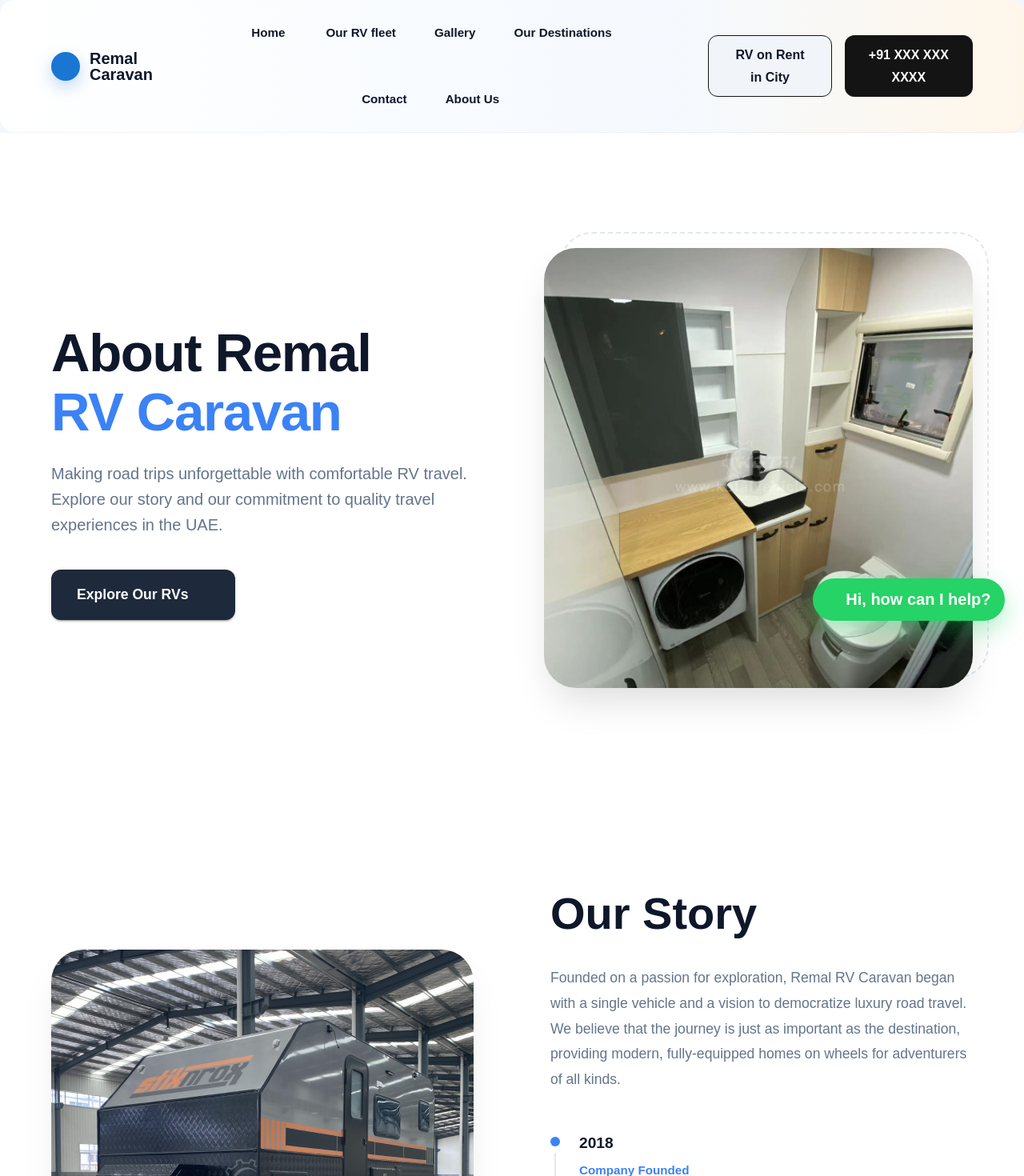
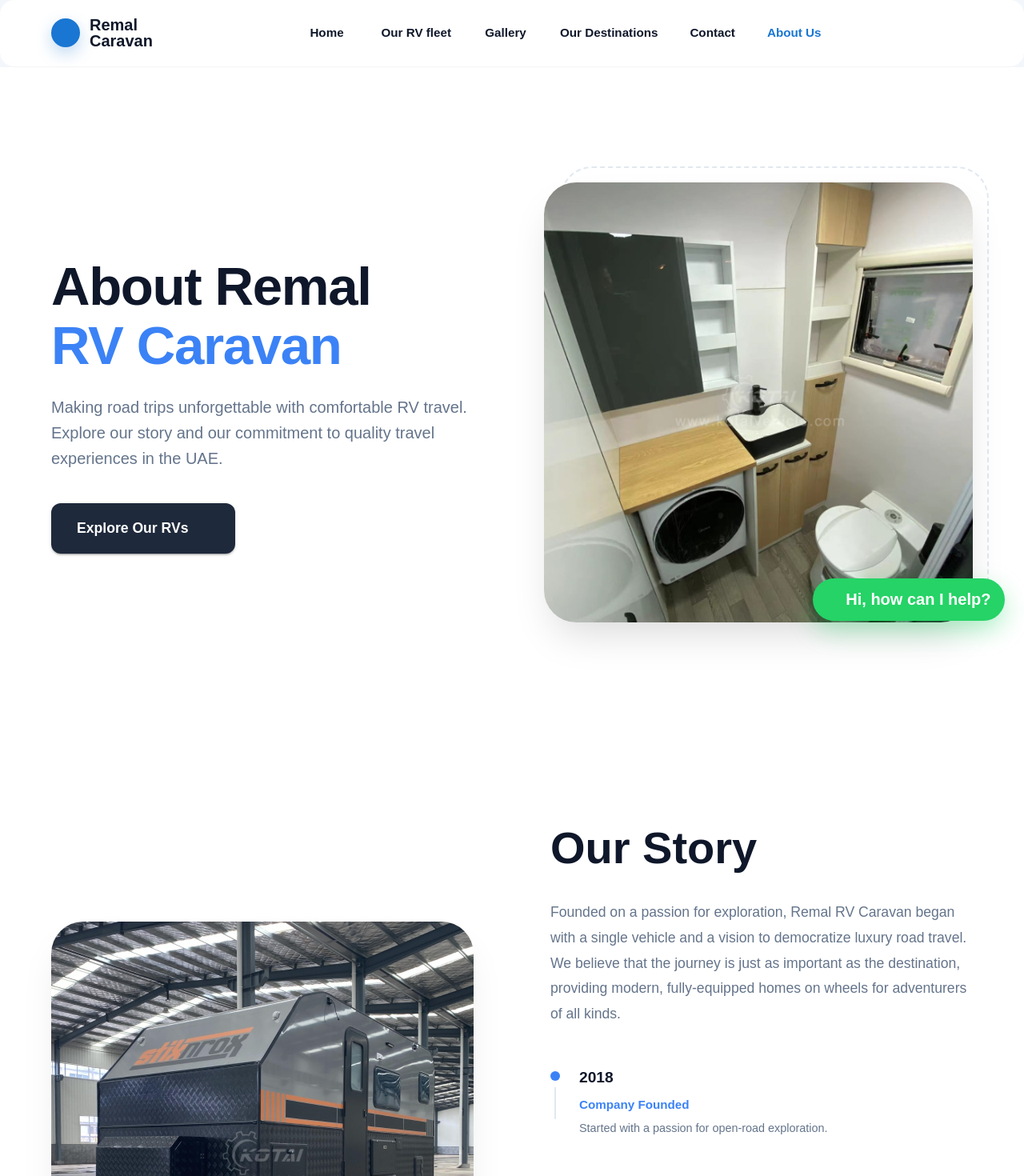
Before and after one commit to syedfaiqali/RemalCaravan, a React (Vite) app: page /about in a window 1280 px wide. Shown: the top 1470 px of the page at 80% size. Built offline with nearby package versions, Linux system fonts and the light colour scheme; some icons are missing.

Commit message:
main: responsive work

```diff
--- a/src/components/layout/Footer.tsx
+++ b/src/components/layout/Footer.tsx
@@ -92,13 +92,13 @@ function Footer() {
                     boxShadow: '0 10px 15px -3px rgba(59, 130, 246, 0.2)'
                   }}
                 >
-                  <RvHookupIcon sx={{ color: '#fff', fontSize: '2.5rem' }} />
+                  <RvHookupIcon sx={{ color: '#fff', fontSize: { xs: '2rem', md: '2.5rem' } }} />
                 </Box>
                 <Typography
                   sx={{
                     fontFamily: '"Poppins", sans-serif',
                     fontWeight: 800,
-                    fontSize: { xs: '1.8rem', md: '2.4rem' },
+                    fontSize: { xs: '1.6rem', md: '2.4rem' },
                     lineHeight: 1,
                     color: '#0F172A',
                     letterSpacing: '-0.02em'
--- a/src/components/layout/Navbar.tsx
+++ b/src/components/layout/Navbar.tsx
@@ -1,6 +1,9 @@
-import { AppBar, Toolbar, Typography, Button, Box, Container } from '@mui/material'
+import { AppBar, Toolbar, Typography, Button, Box, Container, IconButton, Drawer, List, ListItem, ListItemText, Stack } from '@mui/material'
 import DirectionsCarFilledIcon from '@mui/icons-material/DirectionsCarFilled'
-import { Link as RouterLink } from 'react-router-dom'
+import MenuIcon from '@mui/icons-material/Menu'
+import CloseIcon from '@mui/icons-material/Close'
+import { Link as RouterLink, useLocation } from 'react-router-dom'
+import { useState } from 'react'
 import CustomButton from '../common/CustomButton'
 
 const navItems = [
@@ -13,6 +16,64 @@ const navItems = [
 ]
 
 function Navbar() {
+  const [mobileOpen, setMobileOpen] = useState(false)
+  const location = useLocation()
+
+  const handleDrawerToggle = () => {
+    setMobileOpen(!mobileOpen)
+  }
+
+  const drawer = (
+    <Box sx={{ p: 3, height: '100%', bgcolor: '#fff' }}>
+      <Stack direction="row" justifyContent="space-between" alignItems="center" sx={{ mb: 4 }}>
+        <Box sx={{ display: 'flex', alignItems: 'center', gap: 1.5 }}>
+          <Box sx={{ width: 32, height: 32, borderRadius: '50%', bgcolor: 'primary.main', display: 'grid', placeItems: 'center', color: '#fff' }}>
+            <DirectionsCarFilledIcon fontSize="small" />
+          </Box>
+          <Typography sx={{ color: '#0F172A', fontWeight: 800, fontSize: '1.1rem', fontFamily: '"Plus Jakarta Sans", sans-serif' }}>
+            Remal Caravan
+          </Typography>
+        </Box>
+        <IconButton onClick={handleDrawerToggle}>
+          <CloseIcon />
+        </IconButton>
+      </Stack>
+      <List sx={{ pt: 0 }}>
+        {navItems.map((item) => (
+          <ListItem
+            key={item.path}
+            component={RouterLink}
+            to={item.path}
+            onClick={handleDrawerToggle}
+            sx={{
+              px: 0,
+              py: 2,
+              color: location.pathname === item.path ? 'primary.main' : '#0F172A',
+              borderBottom: '1px solid #f1f5f9'
+            }}
+          >
+            <ListItemText
+              primary={item.label}
+              primaryTypographyProps={{
+                fontFamily: '"Plus Jakarta Sans", sans-serif',
+                fontWeight: 700,
+                fontSize: '1.2rem'
+              }}
+            />
+          </ListItem>
+        ))}
+      </List>
+      <Stack spacing={2} sx={{ mt: 4 }}>
+        <CustomButton fullWidth bgColor="#f1f5f9" textColor="#0F172A">
+          RV on Rent in City
+        </CustomButton>
+        <CustomButton fullWidth>
+          +91 XXX XXX XXXX
+        </CustomButton>
+      </Stack>
+    </Box>
+  )
+
   return (
     <AppBar
       position="sticky"
@@ -21,17 +82,18 @@ function Navbar() {
       sx={{
         borderBottom: '1px solid rgba(0,0,0,0.04)',
         backdropFilter: 'blur(14px)',
-        background:
-          'linear-gradient(90deg, rgba(255,255,255,0.93) 0%, rgba(244,249,255,0.93) 65%, rgba(255,246,232,0.93) 100%)',
+        background: 'rgba(255, 255, 255, 0.95)',
+        zIndex: (theme) => theme.zIndex.drawer + 1
       }}
     >
-      <Container maxWidth="xl" sx={{ px: { xs: 3, md: 8 } }}>
-        <Toolbar disableGutters sx={{ py: 2, gap: 4, justifyContent: 'space-between' }}>
+      <Container maxWidth="xl" sx={{ px: { xs: 2.5, md: 8 } }}>
+        <Toolbar disableGutters sx={{ py: { xs: 1.5, md: 2 }, justifyContent: 'space-between' }}>
+          {/* Logo */}
           <Box component={RouterLink} to="/" sx={{ display: 'flex', alignItems: 'center', gap: 1.5, textDecoration: 'none' }}>
             <Box
               sx={{
-                width: 36,
-                height: 36,
+                width: { xs: 32, md: 36 },
+                height: { xs: 32, md: 36 },
                 borderRadius: '50%',
                 bgcolor: 'primary.main',
                 display: 'grid',
@@ -47,7 +109,7 @@ function Navbar() {
                 sx={{
                   color: '#0F172A',
                   fontWeight: 800,
-                  fontSize: '1.25rem',
+                  fontSize: { xs: '1.1rem', md: '1.25rem' },
                   fontFamily: '"Plus Jakarta Sans", sans-serif',
                   lineHeight: 1,
                 }}
@@ -58,7 +120,7 @@ function Navbar() {
                 sx={{
                   color: '#0F172A',
                   fontWeight: 800,
-                  fontSize: '1.25rem',
+                  fontSize: { xs: '1.1rem', md: '1.25rem' },
                   fontFamily: '"Plus Jakarta Sans", sans-serif',
                   lineHeight: 1,
                 }}
@@ -68,63 +130,73 @@ function Navbar() {
             </Box>
           </Box>
 
+          {/* Desktop Nav */}
           <Box
             sx={{
-              display: 'flex',
-              flexWrap: { xs: 'nowrap', md: 'wrap' },
+              display: { xs: 'none', lg: 'flex' },
               gap: 4,
               alignItems: 'center',
               justifyContent: 'center',
-              flexGrow: 1,
               px: 4,
-              overflowX: { xs: 'auto', md: 'visible' },
-              scrollbarWidth: 'none',
-              '&::-webkit-scrollbar': { display: 'none' },
             }}
           >
-            {navItems.map((item) => {
-              return (
+            {navItems.map((item) => (
               <Button
                 key={item.path}
                 component={RouterLink}
                 to={item.path}
                 sx={{
-                    fontWeight: 600,
-                    px: 1,
+                  fontWeight: 700,
+                  px: 0.5,
                   fontSize: '0.95rem',
-                    color: '#0F172A',
+                  color: location.pathname === item.path ? 'primary.main' : '#0F172A',
                   fontFamily: '"Plus Jakarta Sans", sans-serif',
                   textTransform: 'none',
-                    transition: 'all 0.3s ease',
-                    whiteSpace: 'nowrap',
-                    '&:hover': {
-                      color: '#64748b',
-                      bgcolor: 'transparent',
-                    },
+                  '&:hover': { bgcolor: 'transparent', color: 'primary.main' },
                 }}
               >
                 {item.label}
               </Button>
-              )
-            })}
+            ))}
           </Box>
 
-          <Box sx={{ display: { xs: 'none', lg: 'flex' }, alignItems: 'center', gap: 2 }}>
-            <CustomButton
-              bgColor="#f1f5f9"
-              textColor="#0F172A"
-              sx={{ px: 3, fontWeight: 600 }}
-            >
+          {/* Destkop CTA / Mobile Toggle */}
+          <Box sx={{ display: 'flex', alignItems: 'center', gap: 2 }}>
+            <Box sx={{ display: { xs: 'none', xl: 'flex' }, alignItems: 'center', gap: 2 }}>
+              <CustomButton bgColor="#f1f5f9" textColor="#0F172A" sx={{ px: 3, fontWeight: 600 }}>
                 RV on Rent in City
               </CustomButton>
-            <CustomButton
-              sx={{ px: 3, fontWeight: 600 }}
-            >
+              <CustomButton sx={{ px: 3, fontWeight: 600 }}>
                 +91 XXX XXX XXXX
               </CustomButton>
             </Box>
+            <IconButton
+              color="inherit"
+              aria-label="open drawer"
+              edge="start"
+              onClick={handleDrawerToggle}
+              sx={{ display: { lg: 'none' }, color: '#0F172A' }}
+            >
+              <MenuIcon />
+            </IconButton>
+          </Box>
         </Toolbar>
       </Container>
+
+      {/* Mobile Drawer */}
+      <Drawer
+        variant="temporary"
+        anchor="right"
+        open={mobileOpen}
+        onClose={handleDrawerToggle}
+        ModalProps={{ keepMounted: true }}
+        sx={{
+          display: { xs: 'block', lg: 'none' },
+          '& .MuiDrawer-paper': { boxSizing: 'border-box', width: '100%', maxWidth: 350 },
+        }}
+      >
+        {drawer}
+      </Drawer>
     </AppBar>
   )
 }
--- a/src/components/sections/about/AboutStorySection.tsx
+++ b/src/components/sections/about/AboutStorySection.tsx
@@ -66,27 +66,30 @@ function AboutStorySection({ image }: AboutStorySectionProps) {
               <Stack spacing={4}>
                 {timelineData.map((item, index) => (
                   <Stack key={index} direction="row" spacing={3} alignItems="flex-start">
-                    <Box sx={{ pt: 1 }}>
+                    <Box sx={{ pt: 1, display: 'flex', flexDirection: 'column', alignItems: 'center' }}>
                       <Box
                         sx={{
                           width: '12px',
                           height: '12px',
                           borderRadius: '50%',
                           bgcolor: '#3b82f6',
-                          position: 'relative',
-                          '&::after': index !== timelineData.length - 1 ? {
-                            content: '""',
-                            position: 'absolute',
-                            top: 20,
-                            left: 5,
-                            width: '2px',
-                            height: '40px',
-                            bgcolor: '#e2e8f0',
-                          } : {}
+                          flexShrink: 0
                         }}
                       />
+                      {index !== timelineData.length - 1 && (
+                        <Box
+                          sx={{
+                            width: '2px',
+                            flexGrow: 1,
+                            minHeight: '40px',
+                            bgcolor: '#e2e8f0',
+                            mt: 1,
+                            mb: -1
+                          }}
+                        />
+                      )}
                     </Box>
-                    <Box>
+                    <Box sx={{ pb: index !== timelineData.length - 1 ? 4 : 0 }}>
                       <Typography
                         sx={{
                           fontFamily: '"Poppins", sans-serif',
--- a/src/components/sections/gallery/GalleryContentSection.tsx
+++ b/src/components/sections/gallery/GalleryContentSection.tsx
@@ -44,7 +44,7 @@ function GalleryContentSection() {
             justifyContent="center"
             flexWrap="wrap"
             useFlexGap
-            sx={{ mb: { xs: 8, md: 12 } }}
+            sx={{ mb: { xs: 6, md: 12 } }}
           >
             {categories.map((cat) => (
               <Chip
--- a/src/components/sections/home/WhyChooseUsSection.tsx
+++ b/src/components/sections/home/WhyChooseUsSection.tsx
@@ -48,7 +48,7 @@ function WhyChooseUsSection() {
           <Typography
             sx={{
               fontFamily: '"Plus Jakarta Sans", sans-serif',
-              fontSize: { xs: '1.1rem', md: '1.25rem' },
+              fontSize: { xs: '1rem', md: '1.25rem' },
               color: '#64748b',
               fontWeight: 400,
               maxWidth: 800,
@@ -56,7 +56,7 @@ function WhyChooseUsSection() {
               lineHeight: 1.6,
             }}
           >
-            We provide more than just a vehicle; we provide freedom and bonding experiences that last a lifetime.
+            We provide more than just a vehicle; we provide freedom and bonding experiences that last a lifetime across the UAE.
           </Typography>
         </Box>
 
```
Also changed, not shown: src/components/sections/about/AboutFleetSection.tsx (+8 -2 lines), src/components/sections/destinations/RecommendedTripsSection.tsx (+9 -2 lines), src/components/sections/destinations/TravelFreelySection.tsx (+4 -4 lines), src/pages/CaravanDetailsPage.tsx (+13 -3 lines). Lines whose indentation alone changed are shown as unchanged.
